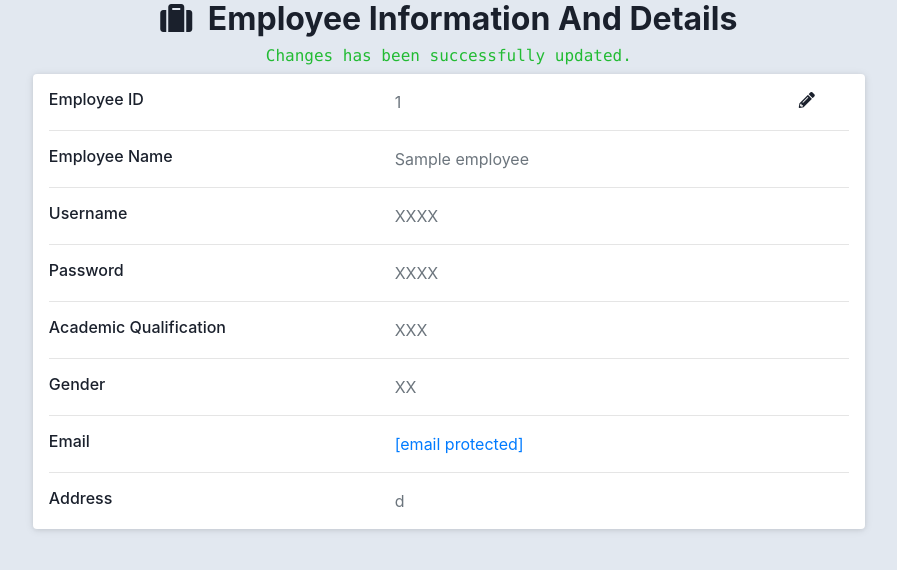
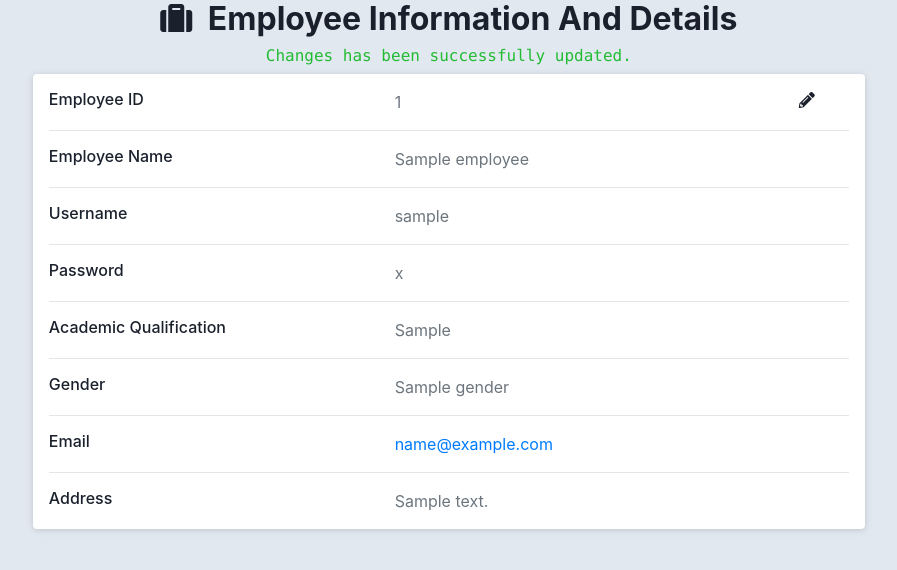
Before and after one commit to hakidon/NetProg330-CRUD, a Flask app: template templates/view.html in a window 1280 px wide. Shown: the part 176-746 px from the top of the page, without its empty margins (172-1069 px from the left). Run offline with Flask 2, Linux system fonts and the light colour scheme; the template is opened without the code that fills it: most values are stand-ins (such as "Sample title", 1, 10 or a date in 2020); some libraries are stand-ins or nearby versions.

Commit message:
25 Jan 2023, 2:30 pm

```diff
--- a/templates/view.html
+++ b/templates/view.html
@@ -28,7 +28,7 @@ Employee Information And Details</h2>
 <h6 class="mb-0">Employee ID</h6>
 </div>
 <div class="col-sm-5 text-secondary">
-{{ employee['employee id'] }}
+{{ employee_data['employee id'] }}
 </div>
 <a href="#editEmployeeModal" class="edit" data-toggle="modal">
   <button class="edit-btn">
@@ -51,7 +51,7 @@ Employee Information And Details</h2>
     <h6 class="mb-0">Username</h6>
     </div>
     <div class="col-sm-5 text-secondary">
-    XXXX
+      {{ employee_data['Username'] }}
     </div>
 
     </div>
@@ -61,7 +61,7 @@ Employee Information And Details</h2>
       <h6 class="mb-0">Password</h6>
       </div>
       <div class="col-sm-5 text-secondary">
-      XXXX
+        {{ employee_data['Password'] }}
       </div>
 
       </div>
@@ -71,7 +71,8 @@ Employee Information And Details</h2>
         <h6 class="mb-0">Academic Qualification</h6>
         </div>
         <div class="col-sm-5 text-secondary">
-        XXX
+          {{ employee_data['Academic qualification'] }}
+
         </div>
 
         </div>
@@ -81,7 +82,8 @@ Employee Information And Details</h2>
           <h6 class="mb-0">Gender</h6>
           </div>
           <div class="col-sm-5 text-secondary">
-          XX
+            {{ employee_data['gender'] }}
+
           </div>
 
           </div>
@@ -91,7 +93,8 @@ Employee Information And Details</h2>
 <h6 class="mb-0">Email</h6>
 </div>
 <div class="col-sm-5 text-secondary">
-<a href="/cdn-cgi/l/email-protection" class="__cf_email__" data-cfemail="84e2edf4c4eef1efe9f1ecaae5e8">[email&#160;protected]</a>
+<a href="#">        {{ employee_data['email'] }}
+</a>
 </div>
 
 </div>
@@ -101,7 +104,8 @@ Employee Information And Details</h2>
 <h6 class="mb-0">Address</h6>
 </div>
 <div class="col-sm-5 text-secondary">
-d
+  {{ employee_data['address'] }}
+
 </div>
 
 </div>
```
